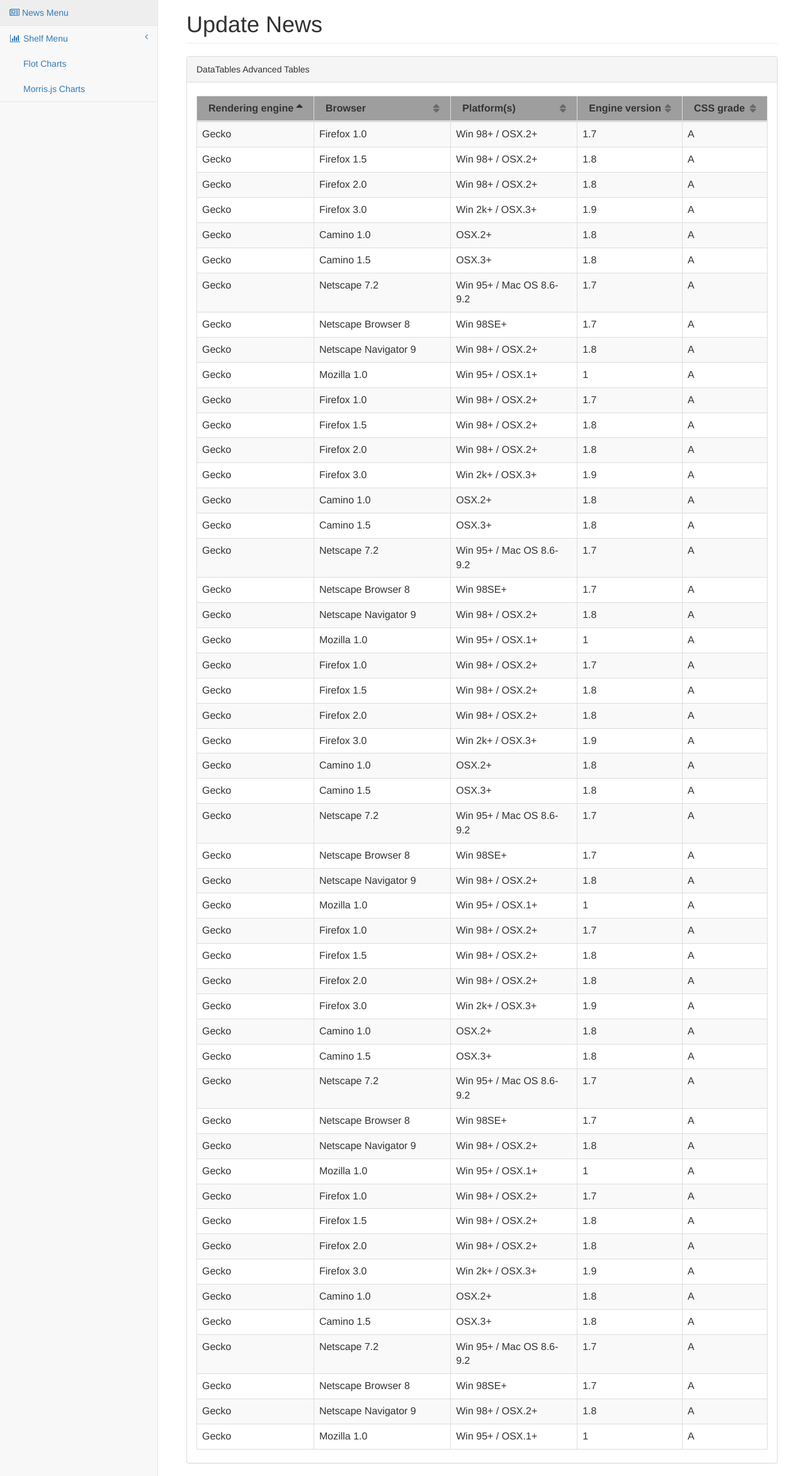
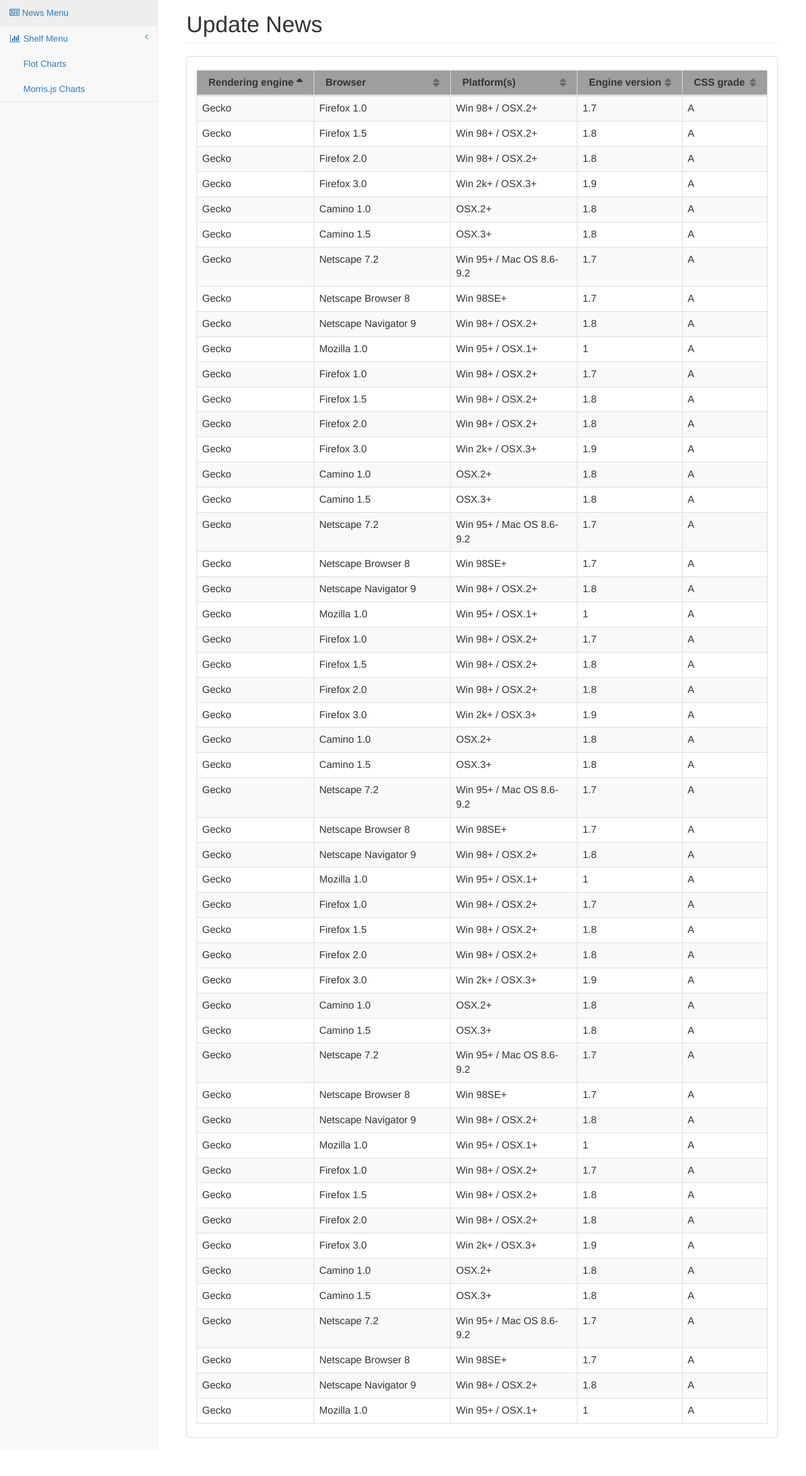
Before and after one commit to OrderWife/news, a CodeIgniter app: page /database/index.php/backend/index in a window 1280 px wide. Shown: the part 51-2394 px from the top of the page at 63% size. After the commit the page ends 2353 px from the top, so only its background shows below. Run offline with CodeIgniter, Linux system fonts and the light colour scheme; some libraries are stand-ins or nearby versions; grey boxes are pictures that could not be loaded.

Commit message:
Commend div class panel-heading
-commend heading

```diff
--- a/application/views/backendview/backendhome.php
+++ b/application/views/backendview/backendhome.php
@@ -76,9 +76,9 @@
                             <h1 class="page-header">Update News</h1>
                             <!-- data Table -->
                             <div class="panel panel-default">
-                            <div class="panel-heading">
+                            <!-- <div class="panel-heading">
                                 DataTables Advanced Tables
-                            </div>
+                            </div> -->
                             <!-- /.panel-heading -->
                             <div class="panel-body">
                                 <div class="dataTable_wrapper">
```
